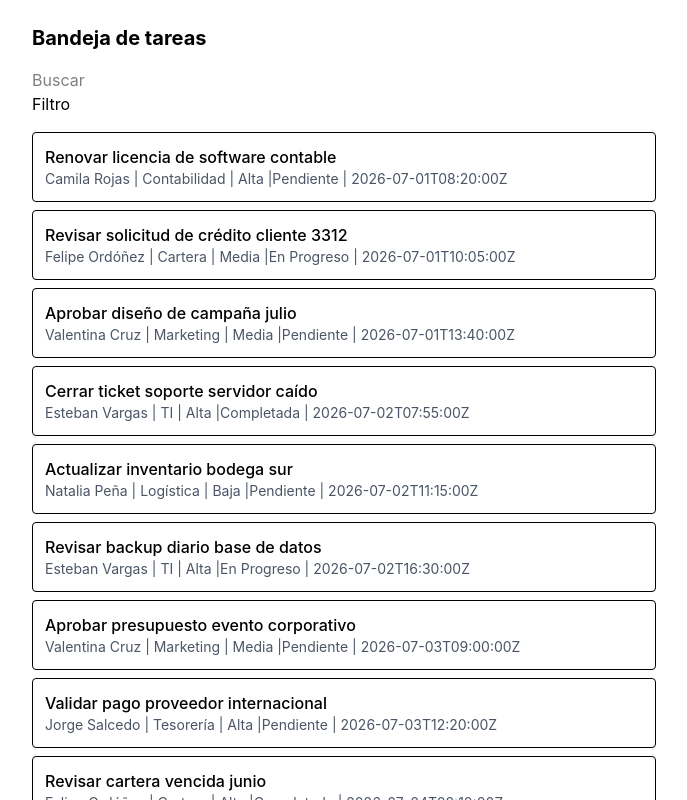
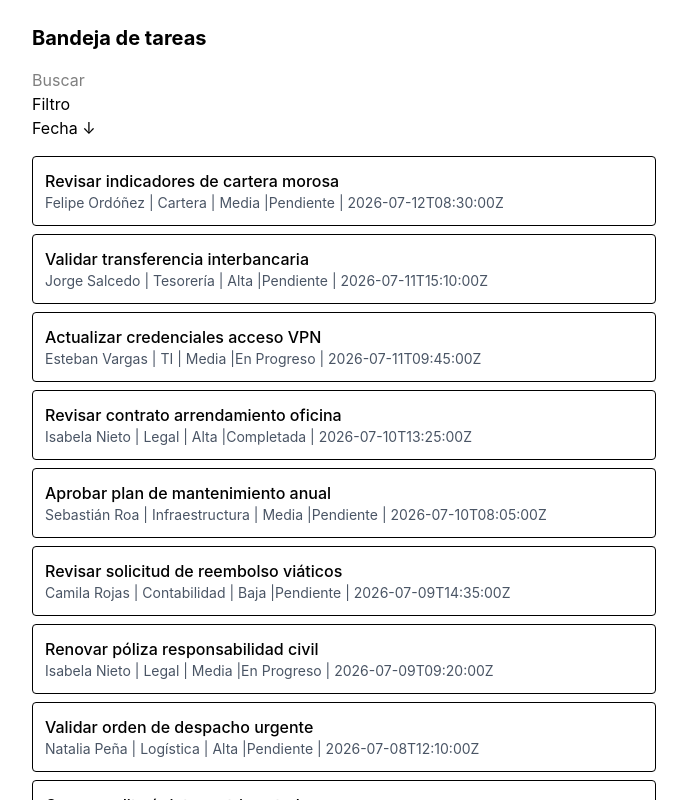
Before and after one commit to SrFlesky/bandeja-tareas, a React (Vite) app: page / in a window 1280 px wide. Shown: the top 800 px of the page, without its empty margins (296-983 px from the left). Built offline with nearby package versions, Linux system fonts and the light colour scheme.

Commit message:
feature(TaskPage): created and implemented SortButton on the task page

```diff
--- a/src/features/pages/TaskPage.jsx
+++ b/src/features/pages/TaskPage.jsx
@@ -1,22 +1,27 @@
 import { useTasks } from "../tasks/hooks/useTasks";
 import { useTaskSearch } from "../tasks/hooks/useTaskSearch";
 import { useTaskFilter } from '../tasks/hooks/useTaskFilter';
+import { useTaskSort } from "../tasks/hooks/useTaskSort";
 import SearchBar from "../tasks/components/SearchBar/SearchBar";
 import FilterBar from '../tasks/components/FilterBar/FilterBar';
+import SortButton from "../tasks/components/SortButton/SortButton";
 import { searchTasks } from "../tasks/utils/searchTasks";
 import { filterTasks } from '../tasks/utils/filterTasks';
+import { sortTasks } from "../tasks/utils/sortTasks";
 
 
 function TasksPage() {
   const { tasks, loading, error } = useTasks();
   const { inputValue, setInputValue } = useTaskSearch();
   const { filters, toggleFilter } = useTaskFilter();
+  const { sortOrder, toggleSort } = useTaskSort();
 
   if (loading) return <p>Cargando...</p>;
   if (error) return <p>Error: {error}</p>;
 
   const searchedTasks = searchTasks(tasks, inputValue);
   const filteredTasks = filterTasks(searchedTasks, filters);
+  const sortedTasks = sortTasks(filteredTasks, sortOrder);
 
   return (
     <div className="p-6 max-w-2xl mx-auto">
@@ -24,9 +29,10 @@ function TasksPage() {
 
       <SearchBar value={inputValue} onChange={setInputValue} />
       <FilterBar filters={filters} toggleFilter={toggleFilter} />
+      <SortButton sortOrder={sortOrder} toggleSort={toggleSort} />
 
       <ul className="flex flex-col gap-2 mt-4">
-        {filteredTasks.map((task) => (
+        {sortedTasks.map((task) => (
           <li key={task.id} className="border rounded p-3">
             <p className="font-medium">{task.title}</p>
             <p className="text-sm text-gray-600">
--- /dev/null
+++ b/src/features/tasks/components/SortButton/SortButton.jsx
@@ -0,0 +1,9 @@
+function SortButton({ sortOrder, toggleSort }) {
+  return (
+    <button onClick={toggleSort}>
+        {sortOrder === "asc" ? "Fecha ↑" : "Fecha ↓"}
+    </button>
+  );
+}
+
+export default SortButton;
```
